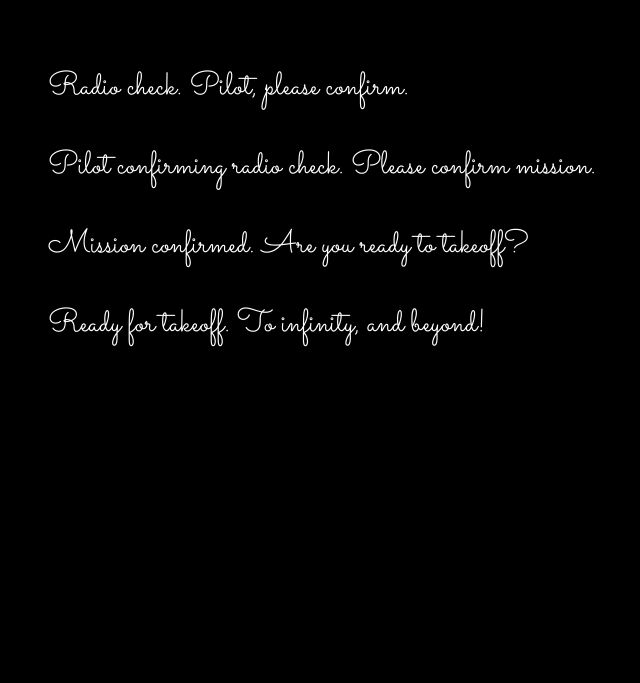
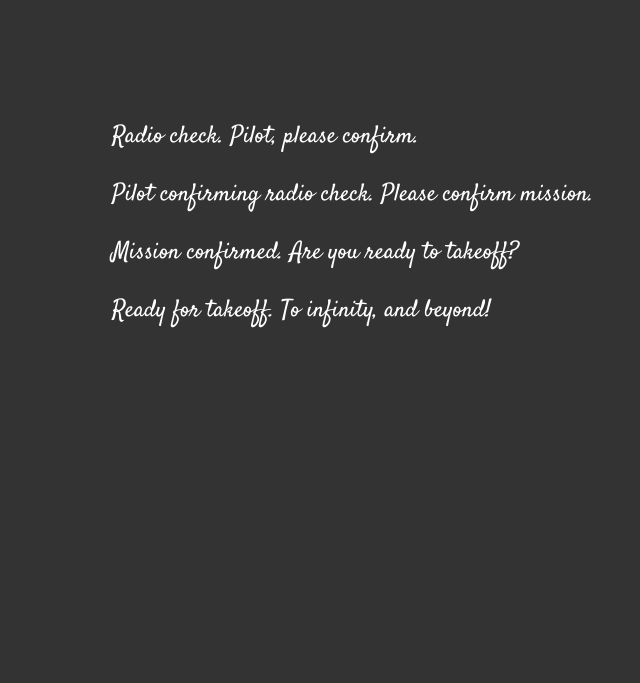
Before and after one commit to allietowe/communcation-log, a plain HTML site: page index.html in a window 1280 px wide. Shown: the whole page, without its empty margins (208-848 px from the left). Drawn offline with Linux system fonts and the light colour scheme.

Commit message:
style changes

```diff
--- a/index.html
+++ b/index.html
@@ -1,7 +1,6 @@
 <html>
    <link rel="stylesheet" type="text/css" href="style.css">
-   <link href="https://fonts.googleapis.com/css?family=Sacramento" rel="stylesheet"><body>
-   <p>Radio check. Pilot, please confirm.</p>
+   <link href="https://fonts.googleapis.com/css?family=Satisfy" rel="stylesheet">   <p>Radio check. Pilot, please confirm.</p>
    <p>Pilot confirming radio check. Please confirm mission.</p>
    <p>Mission confirmed. Are you ready to takeoff?</p>
    <p>Ready for takeoff. To infinity, and beyond!</p>
--- a/style.css
+++ b/style.css
@@ -1,9 +1,7 @@
 body {
     color: white;
-    background-color: black;
-    font-family: 'Sacramento', cursive;
-    font-size: 32px;
-    margin-top: 5%;
-    margin-left: 20%;
-    margin-right: 20%;
+    background-color: #333;
+    font-size: 150%;
+    font-family: 'Satisfy', cursive;
+    margin: 5em 25%;
  }
```
